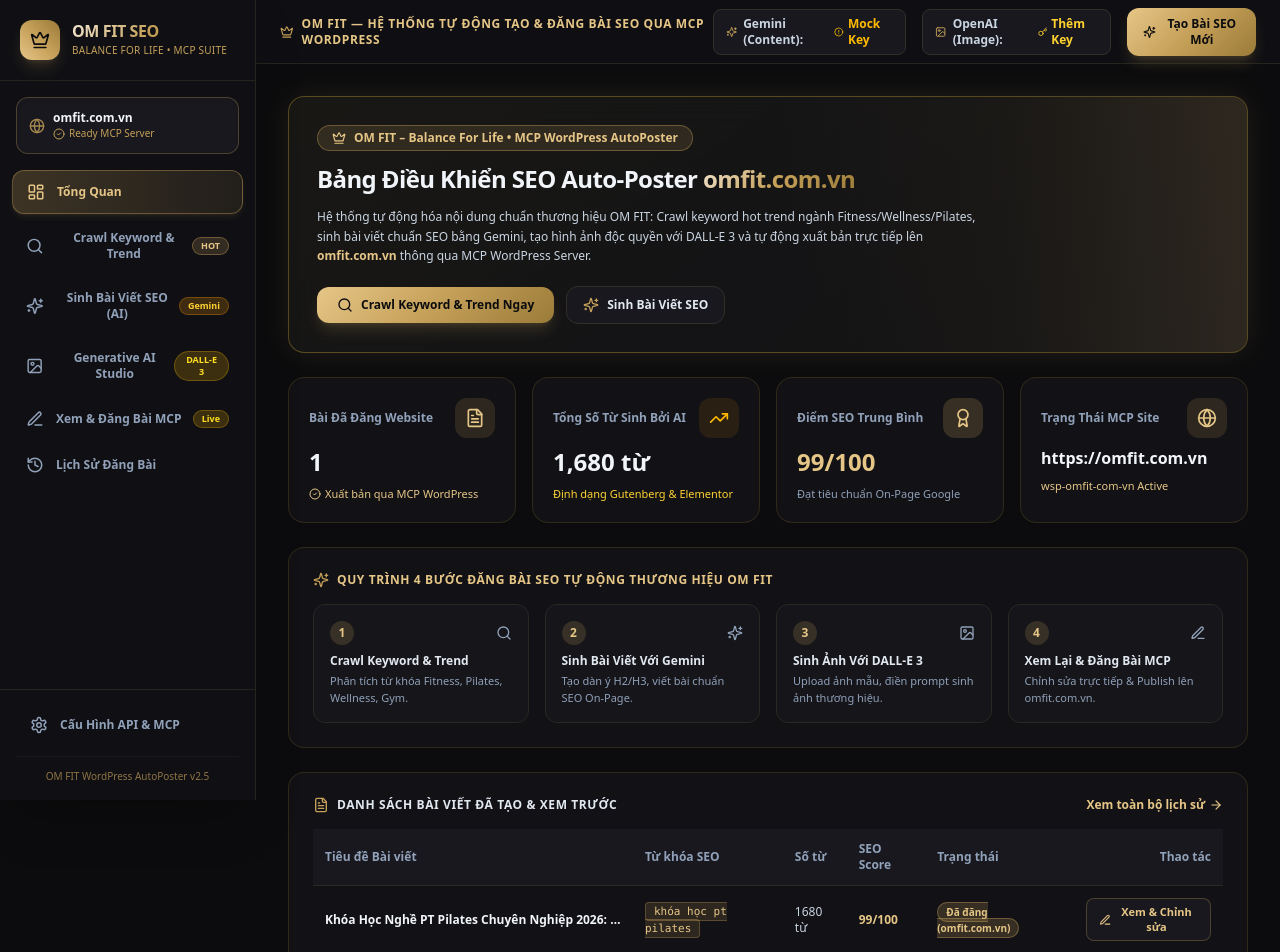
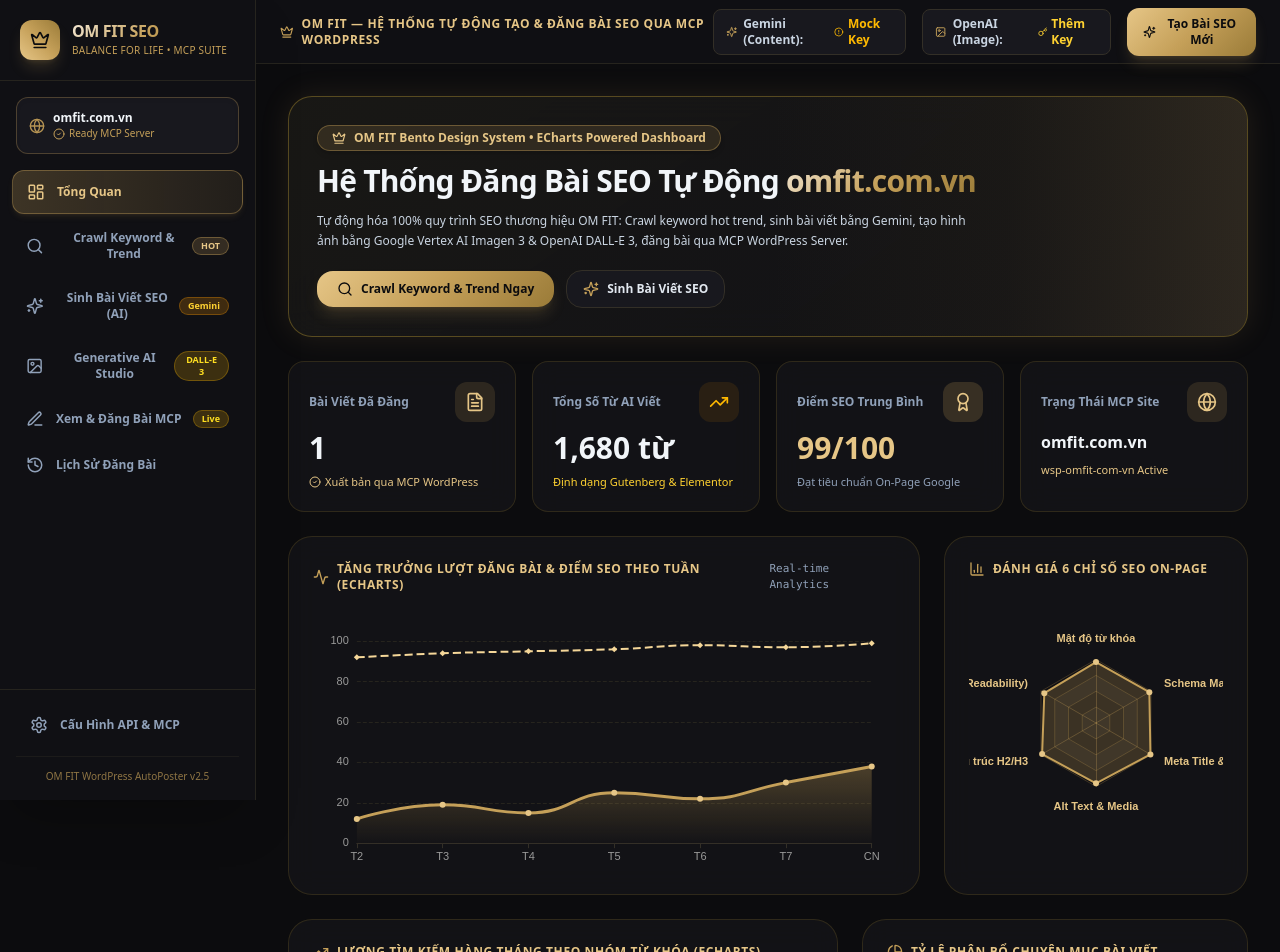
Before and after one commit to ducnm1410/OMFIT-SEO, a React (Vite) app: page / in a window 1280 px wide. Shown: the top 952 px of the page. Built offline with nearby package versions, Linux system fonts and the light colour scheme.

Commit message:
Redesign website UI with Bento Grid System & integrate ECharts professional analytics

```diff
--- a/package.json
+++ b/package.json
@@ -10,6 +10,8 @@
   },
   "dependencies": {
     "canvas-confetti": "^1.9.4",
+    "echarts": "^6.1.0",
+    "echarts-for-react": "^3.0.6",
     "lucide-react": "^0.475.0",
     "react": "^19.0.0",
     "react-dom": "^19.0.0"
--- a/src/components/OverviewDashboard.tsx
+++ b/src/components/OverviewDashboard.tsx
@@ -1,7 +1,6 @@
 import React from 'react';
 import {
   FileText,
-  Image as ImageIcon,
   TrendingUp,
   Award,
   Globe,
@@ -9,12 +8,17 @@
   Search,
   Edit3,
   ArrowRight,
-  ExternalLink,
   CheckCircle2,
-  Calendar,
-  Crown
+  Crown,
+  BarChart3,
+  Activity,
+  PieChart as PieChartIcon
 } from 'lucide-react';
 import type { GeneratedArticle, ActiveTab } from '../types';
+import { SeoPerformanceChart } from './charts/SeoPerformanceChart';
+import { SeoRadarChart } from './charts/SeoRadarChart';
+import { KeywordTrendChart } from './charts/KeywordTrendChart';
+import { CategoryPieChart } from './charts/CategoryPieChart';
 
 interface OverviewDashboardProps {
   articles: GeneratedArticle[];
@@ -35,48 +39,47 @@
 
   return (
     <div className="space-y-6">
-      {/* Welcome Banner OM FIT Style */}
-      <div className="glass-panel-glow p-7 rounded-2xl relative overflow-hidden">
-        <div className="relative z-10 max-w-2xl space-y-3">
-          <div className="inline-flex items-center gap-2 px-3.5 py-1 rounded-full bg-[#c5a059]/15 border border-[#c5a059]/40 text-[#e6c687] text-xs font-bold">
-            <Crown className="w-3.5 h-3.5" /> OM FIT – Balance For Life • MCP WordPress AutoPoster
+      {/* Welcome Banner - Bento Hero Card */}
+      <div className="glass-panel-glow p-7 rounded-3xl relative overflow-hidden">
+        <div className="relative z-10 max-w-3xl space-y-3">
+          <div className="inline-flex items-center gap-2 px-3.5 py-1 rounded-full bg-[#c5a059]/15 border border-[#c5a059]/40 text-[#e6c687] text-xs font-bold shadow-md">
+            <Crown className="w-3.5 h-3.5" /> OM FIT Bento Design System • ECharts Powered Dashboard
           </div>
-          <h1 className="text-2xl font-black tracking-tight text-slate-100">
-            Bảng Điều Khiển SEO Auto-Poster <span className="gradient-text-gold">omfit.com.vn</span>
+          <h1 className="text-3xl font-black tracking-tight text-slate-100">
+            Hệ Thống Đăng Bài SEO Tự Động <span className="gradient-text-gold">omfit.com.vn</span>
           </h1>
-          <p className="text-slate-300 text-xs leading-relaxed">
-            Hệ thống tự động hóa nội dung chuẩn thương hiệu OM FIT: Crawl keyword hot trend ngành Fitness/Wellness/Pilates, sinh bài viết chuẩn SEO bằng Gemini, tạo hình ảnh độc quyền với DALL-E 3 và tự động xuất bản trực tiếp lên <span className="text-[#e6c687] font-bold">omfit.com.vn</span> thông qua MCP WordPress Server.
+          <p className="text-slate-300 text-xs leading-relaxed max-w-2xl">
+            Tự động hóa 100% quy trình SEO thương hiệu OM FIT: Crawl keyword hot trend, sinh bài viết bằng Gemini, tạo hình ảnh bằng Google Vertex AI Imagen 3 & OpenAI DALL-E 3, đăng bài qua MCP WordPress Server.
           </p>
           <div className="pt-2 flex items-center gap-3">
             <button
               onClick={() => setActiveTab('keywords')}
-              className="gradient-bg-gold-btn px-5 py-2.5 rounded-xl text-xs font-bold text-[#0c0c0e] flex items-center gap-2 shadow-lg shadow-[#c5a059]/20"
+              className="gradient-bg-gold-btn px-5 py-2.5 rounded-2xl text-xs font-bold text-[#0c0c0e] flex items-center gap-2 shadow-lg shadow-[#c5a059]/20"
             >
               <Search className="w-4 h-4" /> Crawl Keyword & Trend Ngay
             </button>
             <button
               onClick={() => setActiveTab('generator')}
-              className="px-4 py-2.5 rounded-xl text-xs font-bold text-slate-200 bg-[#18181e] border border-[#332f27] hover:border-[#c5a059]/50 transition flex items-center gap-2"
+              className="px-4 py-2.5 rounded-2xl text-xs font-bold text-slate-200 bg-[#18181e] border border-[#332f27] hover:border-[#c5a059]/50 transition flex items-center gap-2"
             >
               <Sparkles className="w-4 h-4 text-[#c5a059]" /> Sinh Bài Viết SEO
             </button>
           </div>
         </div>
 
-        {/* Decorative Gold Radial Glow */}
         <div className="absolute right-0 top-0 bottom-0 w-1/2 bg-gradient-to-l from-[#c5a059]/15 via-[#9a7b38]/5 to-transparent pointer-events-none" />
       </div>
 
-      {/* Metrics Cards */}
+      {/* Top Key Performance Indicators - Bento Grid Row 1 */}
       <div className="grid grid-cols-1 md:grid-cols-2 lg:grid-cols-4 gap-4">
         <div className="glass-panel p-5 rounded-2xl space-y-2 border border-[#2a2822] hover:border-[#c5a059]/50 transition">
           <div className="flex items-center justify-between text-slate-400">
-            <span className="text-xs font-semibold">Bài Đã Đăng Website</span>
+            <span className="text-xs font-semibold">Bài Viết Đã Đăng</span>
             <div className="p-2.5 rounded-xl bg-[#c5a059]/15 text-[#e6c687]">
               <FileText className="w-5 h-5" />
             </div>
           </div>
-          <p className="text-2xl font-black text-slate-100">{publishedCount}</p>
+          <p className="text-3xl font-black text-slate-100">{publishedCount}</p>
           <p className="text-[11px] text-[#e6c687] flex items-center gap-1 font-medium">
             <CheckCircle2 className="w-3 h-3" /> Xuất bản qua MCP WordPress
           </p>
@@ -84,12 +87,12 @@
 
         <div className="glass-panel p-5 rounded-2xl space-y-2 border border-[#2a2822] hover:border-[#c5a059]/50 transition">
           <div className="flex items-center justify-between text-slate-400">
-            <span className="text-xs font-semibold">Tổng Số Từ Sinh Bởi AI</span>
+            <span className="text-xs font-semibold">Tổng Số Từ AI Viết</span>
             <div className="p-2.5 rounded-xl bg-amber-500/10 text-amber-400">
               <TrendingUp className="w-5 h-5" />
             </div>
           </div>
-          <p className="text-2xl font-black text-slate-100">{totalWordCount.toLocaleString()} từ</p>
+          <p className="text-3xl font-black text-slate-100">{totalWordCount.toLocaleString()} từ</p>
           <p className="text-[11px] text-amber-300 font-medium">Định dạng Gutenberg & Elementor</p>
         </div>
 
@@ -100,7 +103,7 @@
               <Award className="w-5 h-5" />
             </div>
           </div>
-          <p className="text-2xl font-black text-[#e6c687]">{avgSeoScore}/100</p>
+          <p className="text-3xl font-black text-[#e6c687]">{avgSeoScore}/100</p>
           <p className="text-[11px] text-slate-400 font-medium">Đạt tiêu chuẩn On-Page Google</p>
         </div>
 
@@ -111,13 +114,58 @@
               <Globe className="w-5 h-5" />
             </div>
           </div>
-          <p className="text-base font-bold text-slate-100 truncate">https://omfit.com.vn</p>
+          <p className="text-base font-bold text-slate-100 truncate">omfit.com.vn</p>
           <p className="text-[11px] text-[#e6c687] font-medium">wsp-omfit-com-vn Active</p>
         </div>
       </div>
 
-      {/* Quick Action Workflow Stepper */}
-      <div className="glass-panel p-6 rounded-2xl space-y-4 border border-[#2a2822]">
+      {/* ECharts Bento Row 2: Analytics & Radar Charts */}
+      <div className="grid grid-cols-1 lg:grid-cols-12 gap-6">
+        {/* Main Area Line Chart */}
+        <div className="lg:col-span-8 glass-panel p-6 rounded-3xl border border-[#2a2822] space-y-4">
+          <div className="flex items-center justify-between">
+            <h3 className="text-xs font-bold text-[#e6c687] uppercase tracking-wider flex items-center gap-2">
+              <Activity className="w-4 h-4 text-[#c5a059]" /> Tăng Trưởng Lượt Đăng Bài & Điểm SEO Theo Tuần (ECharts)
+            </h3>
+            <span className="text-[11px] text-slate-400 font-mono">Real-time Analytics</span>
+          </div>
+          <SeoPerformanceChart />
+        </div>
+
+        {/* SEO Radar Factor Chart */}
+        <div className="lg:col-span-4 glass-panel p-6 rounded-3xl border border-[#2a2822] space-y-4">
+          <div className="flex items-center justify-between">
+            <h3 className="text-xs font-bold text-[#e6c687] uppercase tracking-wider flex items-center gap-2">
+              <BarChart3 className="w-4 h-4 text-[#c5a059]" /> Đánh Giá 6 Chỉ Số SEO On-Page
+            </h3>
+          </div>
+          <SeoRadarChart />
+        </div>
+      </div>
+
+      {/* ECharts Bento Row 3: Keyword Trends & Category Distribution */}
+      <div className="grid grid-cols-1 lg:grid-cols-12 gap-6">
+        <div className="lg:col-span-7 glass-panel p-6 rounded-3xl border border-[#2a2822] space-y-4">
+          <div className="flex items-center justify-between">
+            <h3 className="text-xs font-bold text-[#e6c687] uppercase tracking-wider flex items-center gap-2">
+              <TrendingUp className="w-4 h-4 text-[#c5a059]" /> Lượng Tìm Kiếm Hàng Tháng Theo Nhóm Từ Khóa (ECharts)
+            </h3>
+          </div>
+          <KeywordTrendChart />
+        </div>
+
+        <div className="lg:col-span-5 glass-panel p-6 rounded-3xl border border-[#2a2822] space-y-4">
+          <div className="flex items-center justify-between">
+            <h3 className="text-xs font-bold text-[#e6c687] uppercase tracking-wider flex items-center gap-2">
+              <PieChartIcon className="w-4 h-4 text-[#c5a059]" /> Tỷ Lệ Phân Bổ Chuyên Mục Bài Viết
+            </h3>
+          </div>
+          <CategoryPieChart />
+        </div>
+      </div>
+
+      {/* Quick Action Workflow Stepper - Bento Box */}
+      <div className="glass-panel p-6 rounded-3xl space-y-4 border border-[#2a2822]">
         <h3 className="text-xs font-bold text-[#e6c687] uppercase tracking-wider flex items-center gap-2">
           <Sparkles className="w-4 h-4 text-[#c5a059]" /> Quy Trình 4 Bước Đăng Bài SEO Tự Động Thương Hiệu OM FIT
         </h3>
@@ -125,7 +173,7 @@
         <div className="grid grid-cols-1 md:grid-cols-4 gap-4">
           <div
             onClick={() => setActiveTab('keywords')}
-            className="p-4 rounded-xl bg-[#15151a] border border-[#2a2822] hover:border-[#c5a059]/60 cursor-pointer transition group"
+            className="p-4 rounded-2xl bg-[#15151a] border border-[#2a2822] hover:border-[#c5a059]/60 cursor-pointer transition group"
           >
             <div className="flex items-center justify-between mb-2">
               <span className="w-6 h-6 rounded-full bg-[#c5a059]/20 text-[#e6c687] font-black text-xs flex items-center justify-center">
@@ -141,7 +189,7 @@
 
           <div
             onClick={() => setActiveTab('generator')}
-            className="p-4 rounded-xl bg-[#15151a] border border-[#2a2822] hover:border-[#c5a059]/60 cursor-pointer transition group"
+            className="p-4 rounded-2xl bg-[#15151a] border border-[#2a2822] hover:border-[#c5a059]/60 cursor-pointer transition group"
           >
             <div className="flex items-center justify-between mb-2">
               <span className="w-6 h-6 rounded-full bg-[#c5a059]/20 text-[#e6c687] font-black text-xs flex items-center justify-center">
@@ -157,23 +205,23 @@
 
           <div
             onClick={() => setActiveTab('imagestudio')}
-            className="p-4 rounded-xl bg-[#15151a] border border-[#2a2822] hover:border-[#c5a059]/60 cursor-pointer transition group"
+            className="p-4 rounded-2xl bg-[#15151a] border border-[#2a2822] hover:border-[#c5a059]/60 cursor-pointer transition group"
           >
             <div className="flex items-center justify-between mb-2">
               <span className="w-6 h-6 rounded-full bg-[#c5a059]/20 text-[#e6c687] font-black text-xs flex items-center justify-center">
                 3
               </span>
-              <ImageIcon className="w-4 h-4 text-slate-400 group-hover:text-[#e6c687] transition" />
+              <Sparkles className="w-4 h-4 text-slate-400 group-hover:text-[#e6c687] transition" />
             </div>
             <h4 className="font-bold text-xs text-slate-200 group-hover:text-[#e6c687] transition">
-              Sinh Ảnh Với DALL-E 3
+              Sinh Ảnh Vertex & DALL-E 3
             </h4>
-            <p className="text-[11px] text-slate-400 mt-1">Upload ảnh mẫu, điền prompt sinh ảnh thương hiệu.</p>
+            <p className="text-[11px] text-slate-400 mt-1">Upload ảnh mẫu, sinh ảnh Vertex AI Imagen 3 & OpenAI.</p>
           </div>
 
           <div
             onClick={() => setActiveTab('editor')}
-            className="p-4 rounded-xl bg-[#15151a] border border-[#2a2822] hover:border-[#c5a059]/60 cursor-pointer transition group"
+            className="p-4 rounded-2xl bg-[#15151a] border border-[#2a2822] hover:border-[#c5a059]/60 cursor-pointer transition group"
           >
             <div className="flex items-center justify-between mb-2">
               <span className="w-6 h-6 rounded-full bg-[#c5a059]/20 text-[#e6c687] font-black text-xs flex items-center justify-center">
@@ -189,8 +237,8 @@
         </div>
       </div>
 
-      {/* Recent Articles List */}
-      <div className="glass-panel p-6 rounded-2xl space-y-4 border border-[#2a2822]">
+      {/* Recent Articles List - Bento Box */}
+      <div className="glass-panel p-6 rounded-3xl space-y-4 border border-[#2a2822]">
         <div className="flex items-center justify-between">
           <h3 className="text-xs font-bold text-slate-200 uppercase tracking-wider flex items-center gap-2">
             <FileText className="w-4 h-4 text-[#c5a059]" /> Danh Sách Bài Viết Đã Tạo & Xem Trước
--- /dev/null
+++ b/src/components/charts/CategoryPieChart.tsx
@@ -0,0 +1,51 @@
+import React from 'react';
+import ReactECharts from 'echarts-for-react';
+
+export const CategoryPieChart: React.FC = () => {
+  const option = {
+    backgroundColor: 'transparent',
+    tooltip: {
+      trigger: 'item',
+      backgroundColor: '#18181e',
+      borderColor: '#c5a059',
+      borderWidth: 1,
+      textStyle: { color: '#f5f3ef', fontSize: 12 }
+    },
+    legend: {
+      bottom: '0%',
+      left: 'center',
+      textStyle: { color: '#9a9a9a', fontSize: 11 }
+    },
+    series: [
+      {
+        name: 'Tỷ Lệ Chuyên Mục Bài Viết',
+        type: 'pie',
+        radius: ['45%', '72%'],
+        center: ['50%', '42%'],
+        avoidLabelOverlap: false,
+        itemStyle: {
+          borderRadius: 8,
+          borderColor: '#101014',
+          borderWidth: 3
+        },
+        label: { show: false },
+        emphasis: {
+          label: {
+            show: true,
+            fontSize: 13,
+            fontWeight: 'bold',
+            color: '#e6c687'
+          }
+        },
+        data: [
+          { value: 40, name: 'Pilates Reformer', itemStyle: { color: '#e6c687' } },
+          { value: 30, name: 'Khóa Học PT Pilates', itemStyle: { color: '#c5a059' } },
+          { value: 18, name: 'Sound Therapy', itemStyle: { color: '#9a7b38' } },
+          { value: 12, name: 'Gym & Group X', itemStyle: { color: '#d8b26b' } }
+        ]
+      }
+    ]
+  };
+
+  return <ReactECharts option={option} style={{ height: '240px', width: '100%' }} />;
+};
--- /dev/null
+++ b/src/components/charts/KeywordTrendChart.tsx
@@ -0,0 +1,58 @@
+import React from 'react';
+import ReactECharts from 'echarts-for-react';
+
+export const KeywordTrendChart: React.FC = () => {
+  const option = {
+    backgroundColor: 'transparent',
+    tooltip: {
+      trigger: 'axis',
+      backgroundColor: '#18181e',
+      borderColor: '#c5a059',
+      borderWidth: 1,
+      textStyle: { color: '#f5f3ef', fontSize: 12 }
+    },
+    grid: {
+      left: '3%',
+      right: '4%',
+      bottom: '3%',
+      top: '12%',
+      containLabel: true
+    },
+    xAxis: {
+      type: 'category',
+      data: ['Pilates', 'PT Course', 'Sound Therapy', 'Gym Q7', 'Group X'],
+      axisLine: { lineStyle: { color: '#332f27' } },
+      axisLabel: { color: '#e6c687', fontSize: 11 }
+    },
+    yAxis: {
+      type: 'value',
+      axisLine: { show: false },
+      splitLine: { lineStyle: { color: '#26241e', type: 'dashed' } },
+      axisLabel: { color: '#9a9a9a', fontSize: 11 }
+    },
+    series: [
+      {
+        name: 'Volume Tìm Kiếm (K)',
+        type: 'bar',
+        barWidth: '40%',
+        itemStyle: {
+          color: {
+            type: 'linear',
+            x: 0,
+            y: 0,
+            x2: 0,
+            y2: 1,
+            colorStops: [
+              { offset: 0, color: '#f5d799' },
+              { offset: 1, color: '#9a7b38' }
+            ]
+          },
+          borderRadius: [6, 6, 0, 0]
+        },
+        data: [24.8, 16.4, 11.2, 18.5, 12.5]
+      }
+    ]
+  };
+
+  return <ReactECharts option={option} style={{ height: '240px', width: '100%' }} />;
+};
--- /dev/null
+++ b/src/components/charts/SeoPerformanceChart.tsx
@@ -0,0 +1,73 @@
+import React from 'react';
+import ReactECharts from 'echarts-for-react';
+
+export const SeoPerformanceChart: React.FC = () => {
+  const option = {
+    backgroundColor: 'transparent',
+    tooltip: {
+      trigger: 'axis',
+      backgroundColor: '#18181e',
+      borderColor: '#c5a059',
+      borderWidth: 1,
+      textStyle: { color: '#f5f3ef', fontSize: 12 },
+      axisPointer: { type: 'cross', label: { backgroundColor: '#c5a059' } }
+    },
+    grid: {
+      left: '3%',
+      right: '4%',
+      bottom: '3%',
+      top: '12%',
+      containLabel: true
+    },
+    xAxis: {
+      type: 'category',
+      boundaryGap: false,
+      data: ['T2', 'T3', 'T4', 'T5', 'T6', 'T7', 'CN'],
+      axisLine: { lineStyle: { color: '#332f27' } },
+      axisLabel: { color: '#9a9a9a', fontSize: 11 }
+    },
+    yAxis: {
+      type: 'value',
+      axisLine: { show: false },
+      splitLine: { lineStyle: { color: '#26241e', type: 'dashed' } },
+      axisLabel: { color: '#9a9a9a', fontSize: 11 }
+    },
+    series: [
+      {
+        name: 'Bài Viết Đã Đăng',
+        type: 'line',
+        smooth: true,
+        symbol: 'circle',
+        symbolSize: 6,
+        itemStyle: { color: '#e6c687' },
+        lineStyle: { width: 3, color: '#c5a059' },
+        areaStyle: {
+          color: {
+            type: 'linear',
+            x: 0,
+            y: 0,
+            x2: 0,
+            y2: 1,
+            colorStops: [
+              { offset: 0, color: 'rgba(197, 160, 89, 0.45)' },
+              { offset: 1, color: 'rgba(197, 160, 89, 0.02)' }
+            ]
+          }
+        },
+        data: [12, 19, 15, 25, 22, 30, 38]
+      },
+      {
+        name: 'Điểm SEO Trung Bình',
+        type: 'line',
+        smooth: true,
+        symbol: 'diamond',
+        symbolSize: 6,
+        itemStyle: { color: '#f5d799' },
+        lineStyle: { width: 2, color: '#f5d799', type: 'dashed' },
+        data: [92, 94, 95, 96, 98, 97, 99]
+      }
+    ]
+  };
+
+  return <ReactECharts option={option} style={{ height: '260px', width: '100%' }} />;
+};
--- /dev/null
+++ b/src/components/charts/SeoRadarChart.tsx
@@ -0,0 +1,49 @@
+import React from 'react';
+import ReactECharts from 'echarts-for-react';
+
+export const SeoRadarChart: React.FC = () => {
+  const option = {
+    backgroundColor: 'transparent',
+    tooltip: {
+      backgroundColor: '#18181e',
+      borderColor: '#c5a059',
+      borderWidth: 1,
+      textStyle: { color: '#f5f3ef', fontSize: 12 }
+    },
+    radar: {
+      indicator: [
+        { name: 'Mật độ từ khóa', max: 100 },
+        { name: 'Độ đọc dễ (Readability)', max: 100 },
+        { name: 'Cấu trúc H2/H3', max: 100 },
+        { name: 'Alt Text & Media', max: 100 },
+        { name: 'Meta Title & Desc', max: 100 },
+        { name: 'Schema Markup', max: 100 }
+      ],
+      shape: 'polygon',
+      splitNumber: 4,
+      axisName: { color: '#e6c687', fontSize: 11, fontWeight: 'bold' },
+      splitLine: { lineStyle: { color: 'rgba(197, 160, 89, 0.25)' } },
+      splitArea: { areaStyle: { color: ['rgba(24, 24, 30, 0.6)', 'rgba(16, 16, 20, 0.8)'] } },
+      axisLine: { lineStyle: { color: 'rgba(197, 160, 89, 0.3)' } }
+    },
+    series: [
+      {
+        name: 'Đánh Giá SEO Bài Viết OM FIT',
+        type: 'radar',
+        data: [
+          {
+            value: [96, 94, 98, 95, 99, 97],
+            name: 'Tiêu Chuẩn OM FIT SEO',
+            symbol: 'circle',
+            symbolSize: 6,
+            itemStyle: { color: '#e6c687' },
+            lineStyle: { color: '#c5a059', width: 2 },
+            areaStyle: { color: 'rgba(197, 160, 89, 0.35)' }
+          }
+        ]
+      }
+    ]
+  };
+
+  return <ReactECharts option={option} style={{ height: '260px', width: '100%' }} />;
+};
```
Also changed, not shown: 1 other file (tests, documents, lock files or other folders).
